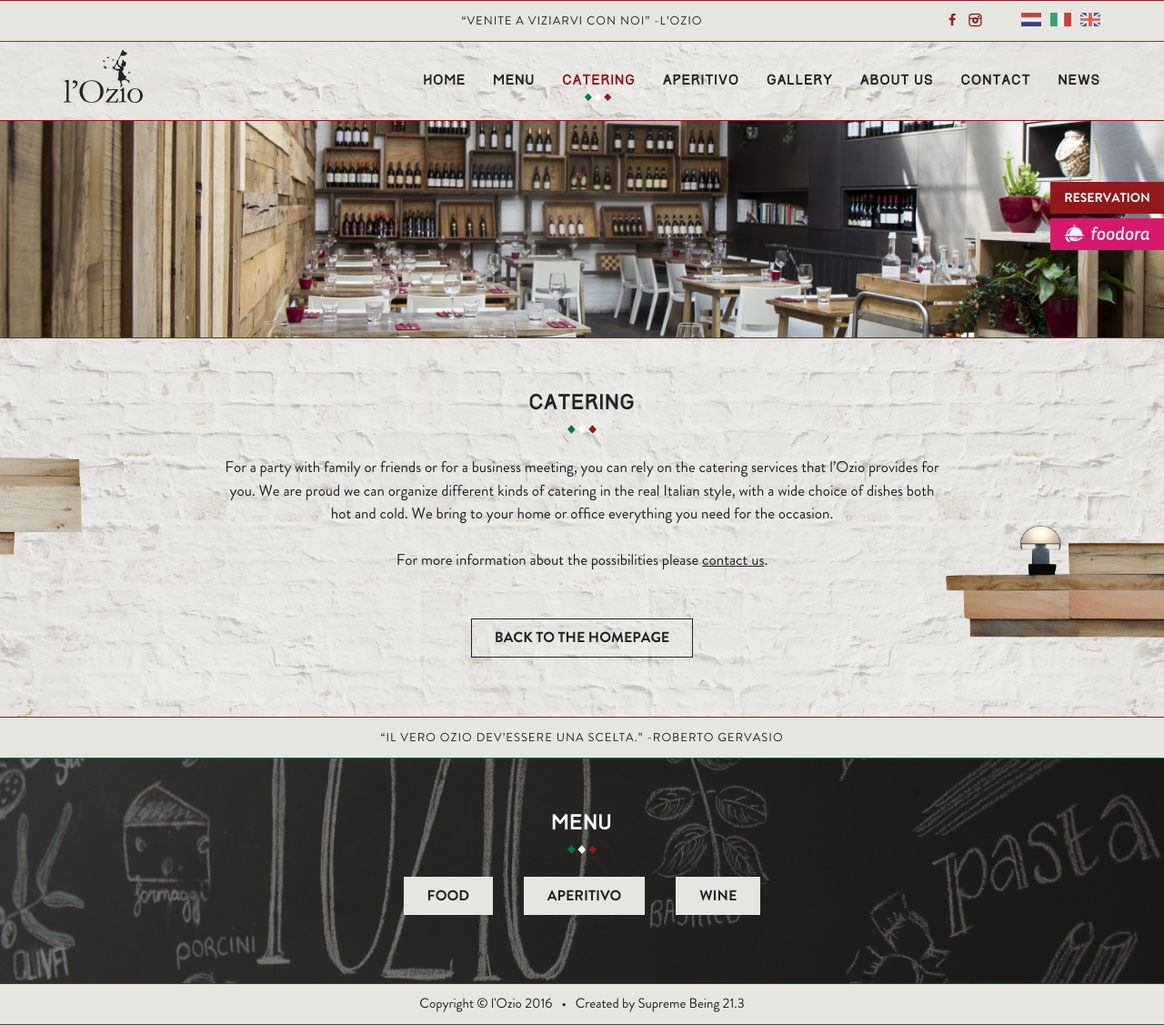
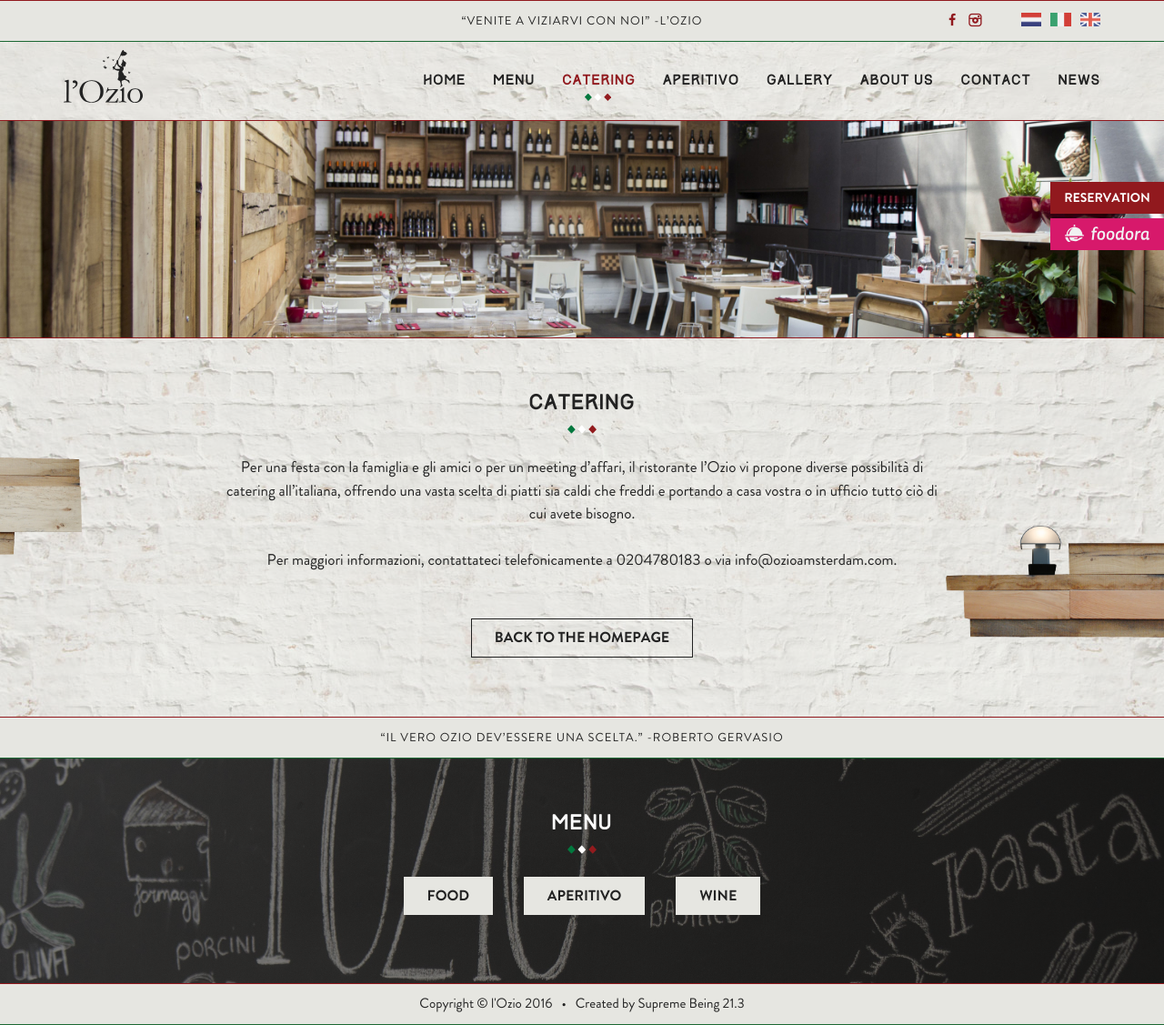
Before and after one commit to jhvanderschee/lozio_it, a Jekyll site: the page built from catering/index.md, in a window 1280 px wide and 1127 px high. Shown: the whole window at 91% size. Built offline with Jekyll 4.4.1, drawn with Linux system fonts in a browser that asks for light colours.

Commit message:
Updated '/catering/index.md' via CloudCannon

```diff
--- a/catering/index.md
+++ b/catering/index.md
@@ -2,6 +2,7 @@
 title: Catering
 ---
 
-For a party with family or friends or for a business meeting, you can rely on the catering services that l’Ozio provides for you. We are proud we can organize different kinds of catering in the real Italian style, with a wide choice of dishes both hot and cold. We bring to your home or office everything you need for the occasion.
 
-For more information about the possibilities please [contact us](/#contact).
+Per una festa con la famiglia e gli amici o per un meeting d’affari, il ristorante l’Ozio vi propone diverse possibilit&agrave; di catering all’italiana, offrendo una vasta scelta di piatti sia caldi che freddi e portando a casa vostra o in ufficio tutto ci&ograve; di cui avete bisogno.
+
+Per maggiori informazioni, contattateci telefonicamente a 0204780183 o via info@ozioamsterdam.com.
```
